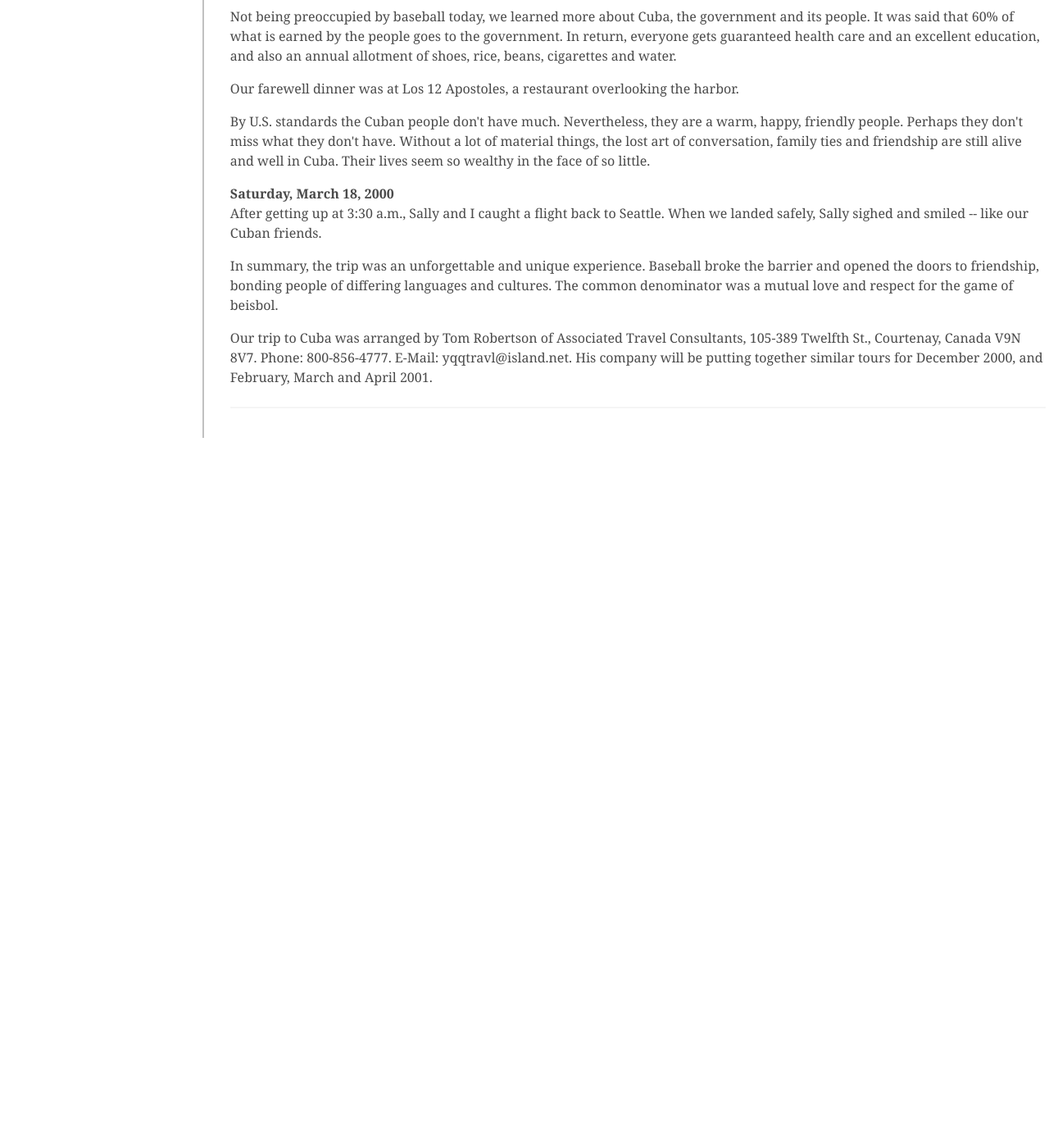
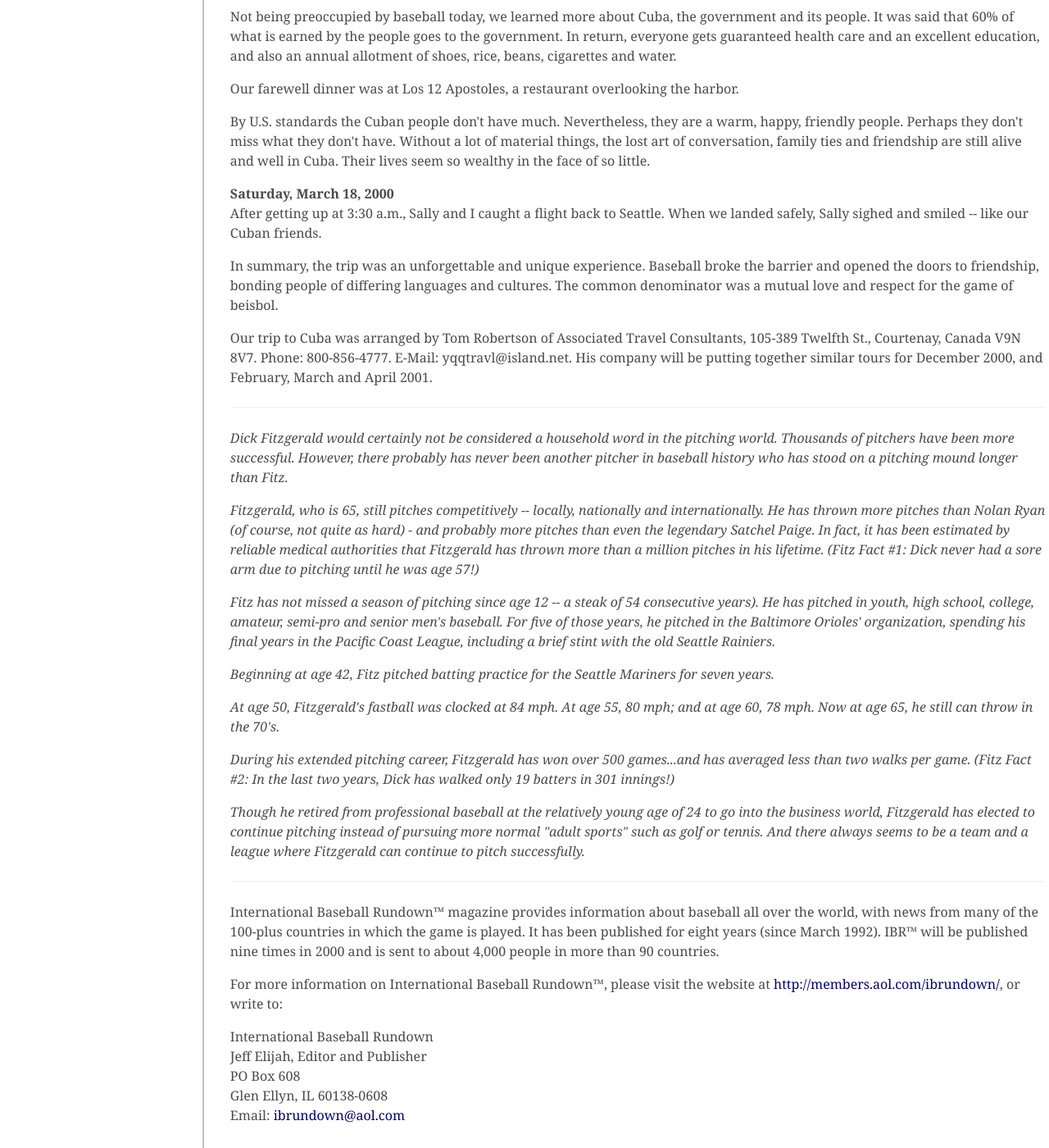
Before and after one commit to jaypalexa/baseballink, a Jekyll site: the page built from pages/magazine/vol_1_no_2/bi_vol_1_no_2_our_trip_to_cuba.md, in a window 1280 px wide and 1400 px high, scrolled down 3208 px. Shown: the whole window at 82% size. Built offline with Jekyll 4.4.1, drawn with Linux system fonts in a browser that asks for light colours; before the commit the page ends 3742 px from its top, so only the background shows below that.

Commit message:
Our Trip to Cuba remainder

```diff
--- a/pages/magazine/vol_1_no_2/bi_vol_1_no_2_our_trip_to_cuba.md
+++ b/pages/magazine/vol_1_no_2/bi_vol_1_no_2_our_trip_to_cuba.md
@@ -162,4 +162,50 @@ title: Vol. 1, No. 2 - September 2000 - Our Trip To Cuba
 
 <hr />
 
+<p>
+  <em>Dick Fitzgerald would certainly not be considered a household word in the pitching world.  Thousands of pitchers have been more successful.  However, there probably has never been another pitcher in baseball history who has stood on a pitching mound longer than Fitz.</em>
+</p>
+
+<p>
+  <em>Fitzgerald, who is 65, still pitches competitively -- locally, nationally and internationally.  He has thrown more pitches than Nolan Ryan (of course, not quite as hard) - and probably more pitches than even the legendary Satchel Paige.  In fact, it has been estimated by reliable medical authorities that Fitzgerald has thrown more than a million pitches in his lifetime.  (Fitz Fact #1:  Dick never had a sore arm due to pitching until he was age 57!)</em>
+</p>
+
+<p>
+  <em>Fitz has not missed a season of pitching since age 12 -- a steak of 54 consecutive years).  He has pitched in youth, high school, college, amateur, semi-pro and senior men's baseball.  For five of those years, he pitched in the Baltimore Orioles' organization, spending his final years in the Pacific Coast League, including a brief stint with the old Seattle Rainiers.</em>
+</p>
+
+<p>
+  <em>Beginning at age 42, Fitz pitched batting practice for the Seattle Mariners for seven years.</em>
+</p>
+
+<p>
+  <em>At age 50, Fitzgerald's fastball was clocked at 84 mph.  At age 55, 80 mph; and at age 60, 78 mph.  Now at age 65, he still can throw in the 70's.</em>
+</p>
+
+<p>
+  <em>During his extended pitching career, Fitzgerald has won over 500 games...and has averaged less than two walks per game.  (Fitz Fact #2:  In the last two years, Dick has walked only 19 batters in 301 innings!)</em>
+</p>
+
+<p>
+  <em>Though he retired from professional baseball at the relatively young age of 24 to go into the business world, Fitzgerald has elected to continue pitching instead of pursuing more normal "adult sports" such as golf or tennis.  And there always seems to be a team and a league where Fitzgerald can continue to pitch successfully.</em>
+</p>
+
+<hr />
+
+<p>
+  International Baseball Rundown&trade; magazine provides information about baseball all over the world, with news from many of the 100-plus countries in which the game is played. It has been published for eight years (since March 1992). IBR&trade; will be published nine times in 2000 and is sent to about 4,000 people in more than 90 countries.
+</p>
+
+<p>
+  For more information on International Baseball Rundown&trade;, please visit the website at <a href="http://members.aol.com/ibrundown/" target="_top">http://members.aol.com/ibrundown/</a>, or write to:
+</p>
+
+<p>
+  International Baseball Rundown<br />
+  Jeff Elijah, Editor and Publisher<br />
+  PO Box 608<br />
+  Glen Ellyn, IL 60138-0608<br />
+  Email: <a href="mailto:ibrundown@aol.com">ibrundown@aol.com</a>
+</p>
+
 </section>
```
